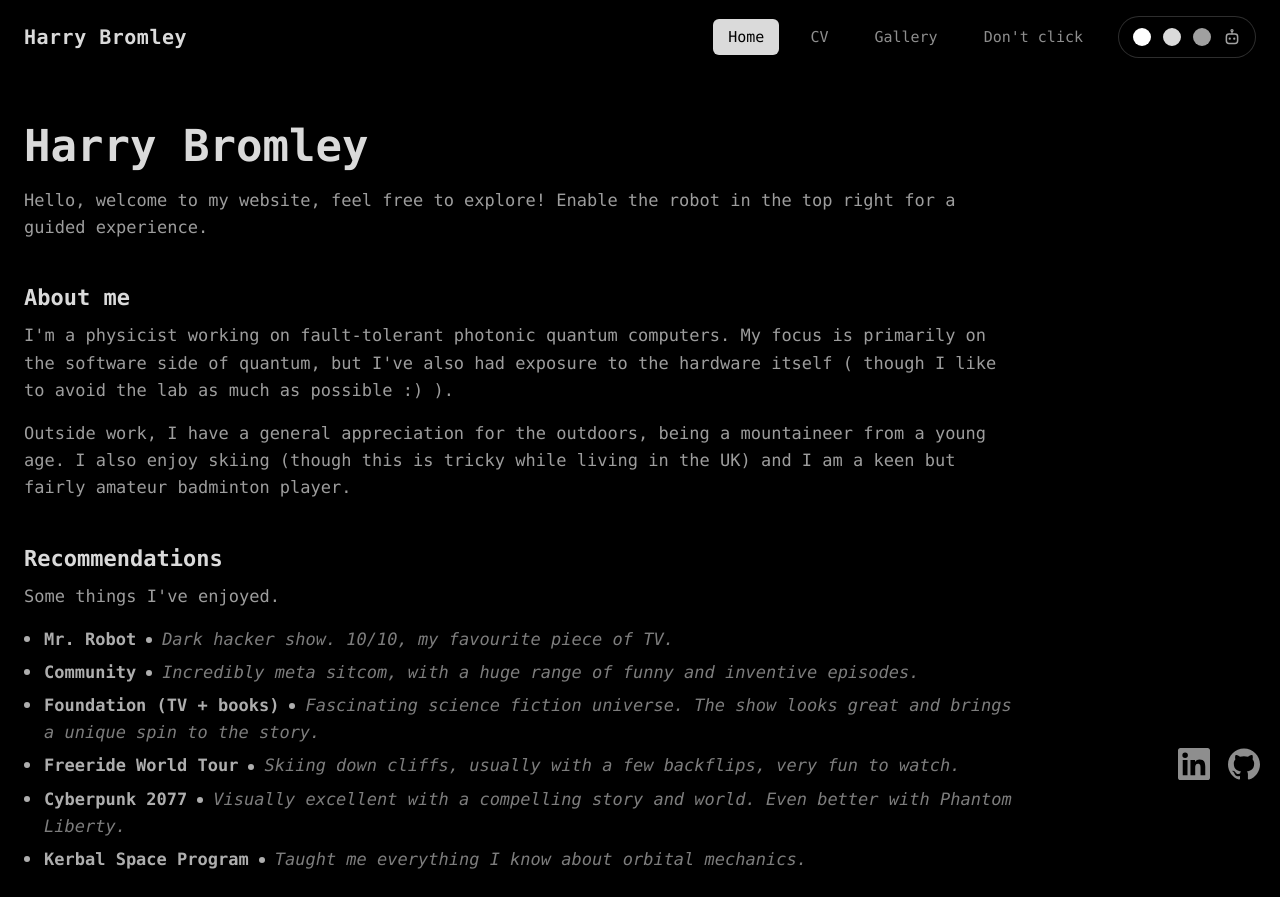
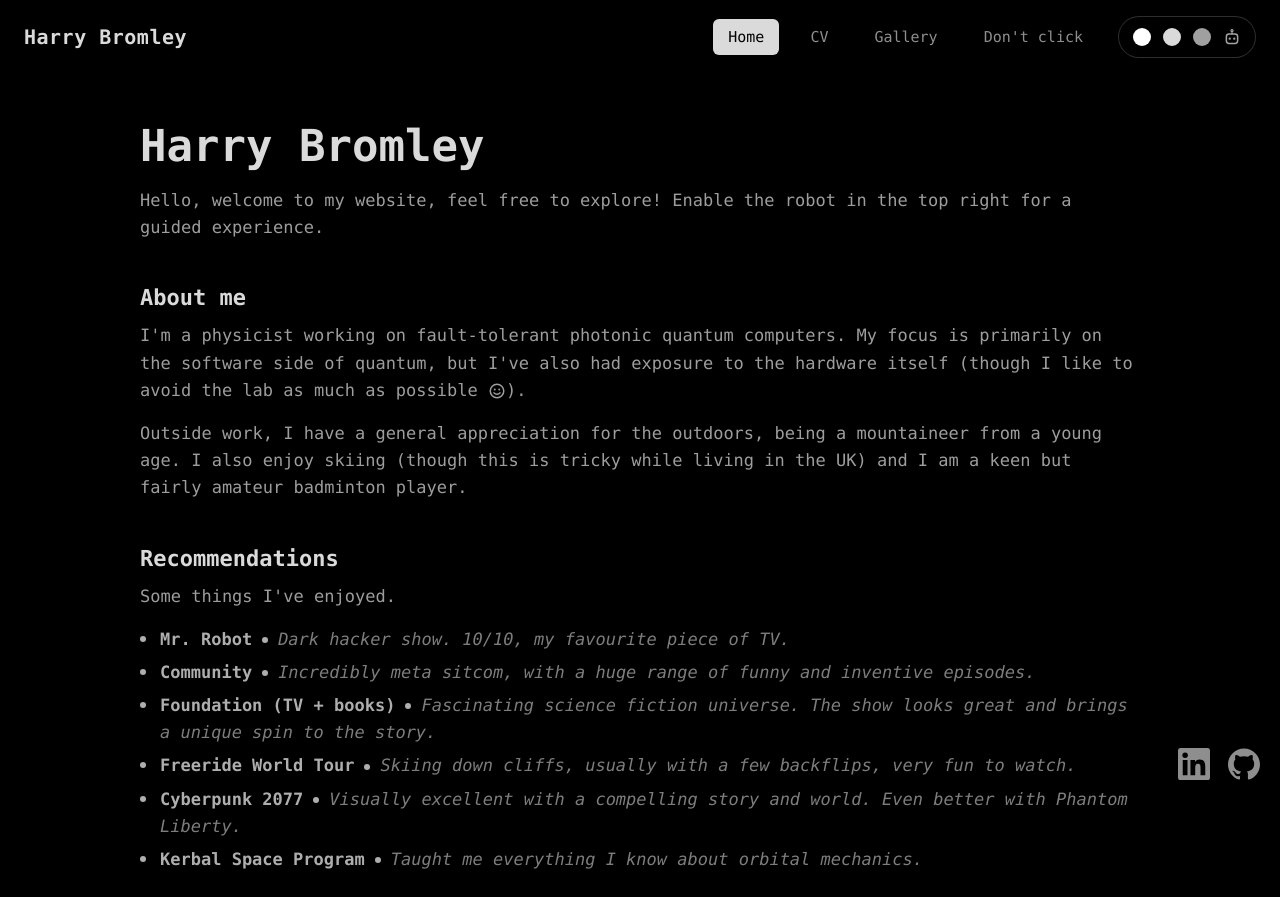
Before and after one commit to Harry1412/website, a React (Vite) app: page / in a window 1280 px wide. Built offline with nearby package versions, Linux system fonts and the light colour scheme.

Commit message:
Move text to centre of page, update formatting

```diff
--- a/src/index.css
+++ b/src/index.css
@@ -265,6 +265,7 @@ body {
 
 .panel {
   max-width: 1000px;
+  margin-inline: auto;
 }
 
 .panel h1 {
@@ -275,6 +276,7 @@ body {
 
 .gallery {
   max-width: 1400px;
+  margin-inline: auto;
 }
 
 .gallery h1 {
@@ -381,6 +383,12 @@ body {
 }
 
 /* small dot separator, matching the main bullet marker */
+.smiley {
+  display: inline-block;
+  vertical-align: -4px;
+  color: var(--accent, #ffffff);
+}
+
 .rec-sep {
   display: inline-block;
   width: 6px;
--- a/src/pages/HomePage.jsx
+++ b/src/pages/HomePage.jsx
@@ -1,3 +1,34 @@
+function Smiley() {
+  return (
+    <svg
+      className="smiley"
+      viewBox="0 0 24 24"
+      width="18"
+      height="18"
+      role="img"
+      aria-label="smiley"
+    >
+      <circle
+        cx="12"
+        cy="12"
+        r="9"
+        fill="none"
+        stroke="currentColor"
+        strokeWidth="2"
+      />
+      <circle cx="9" cy="10" r="1.3" fill="currentColor" />
+      <circle cx="15" cy="10" r="1.3" fill="currentColor" />
+      <path
+        d="M8 14.5c1 1.2 2.3 1.8 4 1.8s3-0.6 4-1.8"
+        fill="none"
+        stroke="currentColor"
+        strokeWidth="2"
+        strokeLinecap="round"
+      />
+    </svg>
+  )
+}
+
 const RECOMMENDATIONS = [
   {
     name: 'Mr. Robot',
@@ -42,8 +73,8 @@ export default function HomePage() {
         <p>
           I'm a physicist working on fault-tolerant photonic quantum
           computers. My focus is primarily on the software side of quantum,
-          but I've also had exposure to the hardware itself ( though I like
-          to avoid the lab as much as possible :) ).
+          but I've also had exposure to the hardware itself (though I like
+          to avoid the lab as much as possible <Smiley />).
         </p>
         <p>
           Outside work, I have a general appreciation for the outdoors, being a
```
